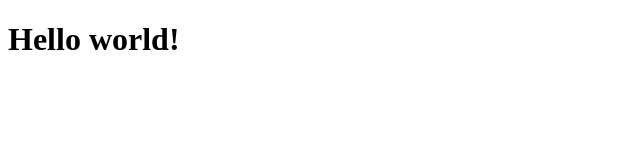
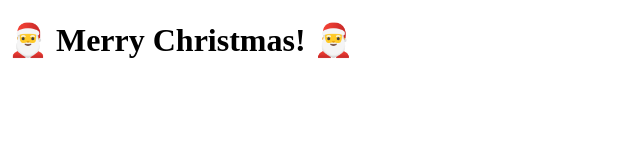
Before and after one commit to mscaidl71/mscaidl71.github.io, a plain HTML site: page index.html in a window 1280 px wide. Shown: the whole page, without its empty margins (0-640 px from the left). Drawn offline with Linux system fonts and the light colour scheme.

Commit message:
add christmas text

```diff
--- a/index.html
+++ b/index.html
@@ -1,9 +1,9 @@
 <!DOCTYPE html>
 <html>
   <head>
-    <title>Title</title>
+    <title>New title</title>
   </head>
   <body>
-    <h1>Hello world!</h1>
+    <h1>🎅 Merry Christmas! 🎅</h1>
   </body>
 </html>
```
